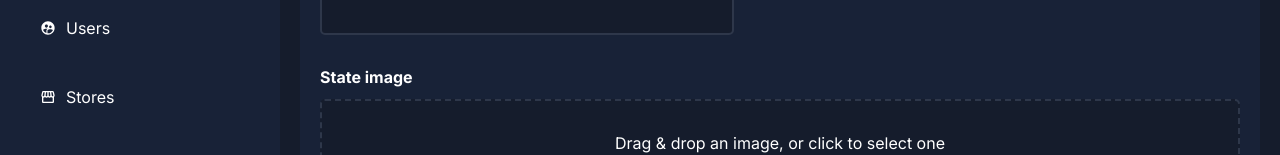
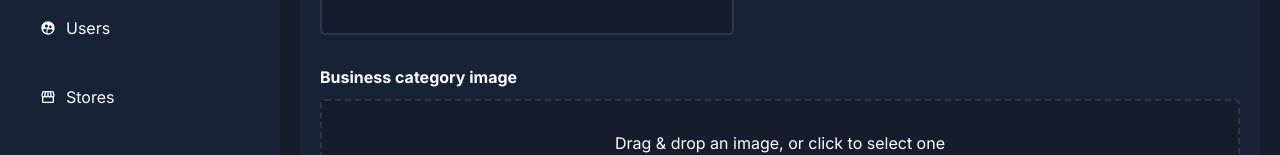
Before and after one commit to chaad98/Admin-Dashboard, a Next.js app: page /dashboard/b-category/add in a window 1280 px wide. Shown: the part 197-352 px from the top of the page. Built offline with nearby package versions, Linux system fonts and the light colour scheme; no server answers.

Commit message:
Update add business category page

```diff
--- a/src/app/dashboard/b-category/add/page.tsx
+++ b/src/app/dashboard/b-category/add/page.tsx
@@ -1,16 +1,16 @@
 "use client";
 
 import styles from "@/app/ui/dashboard/state/addState/addState.module.css";
-import { newState } from "@/services/stateService";
+import { newBusinessCategory } from "@/services/businessCategoryService";
 import useAuthStore from "@/store/useAuthStore";
 import { useRouter } from "next/navigation";
 import React, { useState } from "react";
 import { useDropzone } from "react-dropzone";
 import { toast } from "react-toastify";
 
-const AddStatePage = () => {
+const AddBusinessCategoryPage = () => {
   const [name, setName] = useState("");
-  const [stateImage, setStateImage] = useState<File | null>(null);
+  const [bCategoryImage, setBCategoryImage] = useState<File | null>(null);
   const { token } = useAuthStore();
   const router = useRouter();
 
@@ -19,22 +19,22 @@ const AddStatePage = () => {
 
     try {
       if (!name) {
-        return toast.warning("Please enter the state name");
+        return toast.warning("Please enter the business category name");
       }
 
       const formData = new FormData();
 
       formData.append("name", name);
 
-      if (stateImage) {
-        formData.append("stateImage", stateImage);
+      if (bCategoryImage) {
+        formData.append("bCategoryImage", bCategoryImage);
       }
 
-      const response = await newState(token, formData);
+      const response = await newBusinessCategory(formData);
 
       if (response.status === 200) {
         toast.success(response.data.message);
-        router.push("/dashboard/states");
+        router.push("/dashboard/b-category");
       }
     } catch (error: any) {
       toast.error(error.message);
@@ -53,9 +53,9 @@ const AddStatePage = () => {
           required
         />
         <FileUpload
-          label="State image"
-          file={stateImage}
-          setFile={setStateImage}
+          label="Business category image"
+          file={bCategoryImage}
+          setFile={setBCategoryImage}
         />
         <button type="submit">Submit</button>
       </form>
@@ -102,4 +102,4 @@ const FileUpload = ({
   );
 };
 
-export default AddStatePage;
+export default AddBusinessCategoryPage;
```
